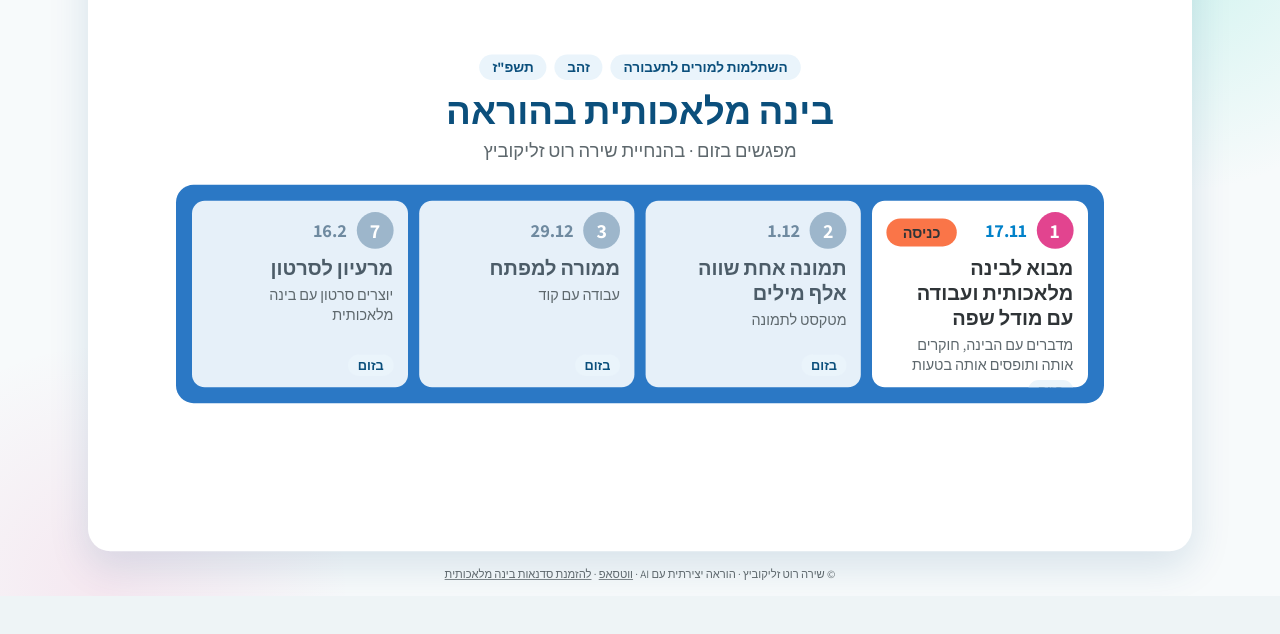
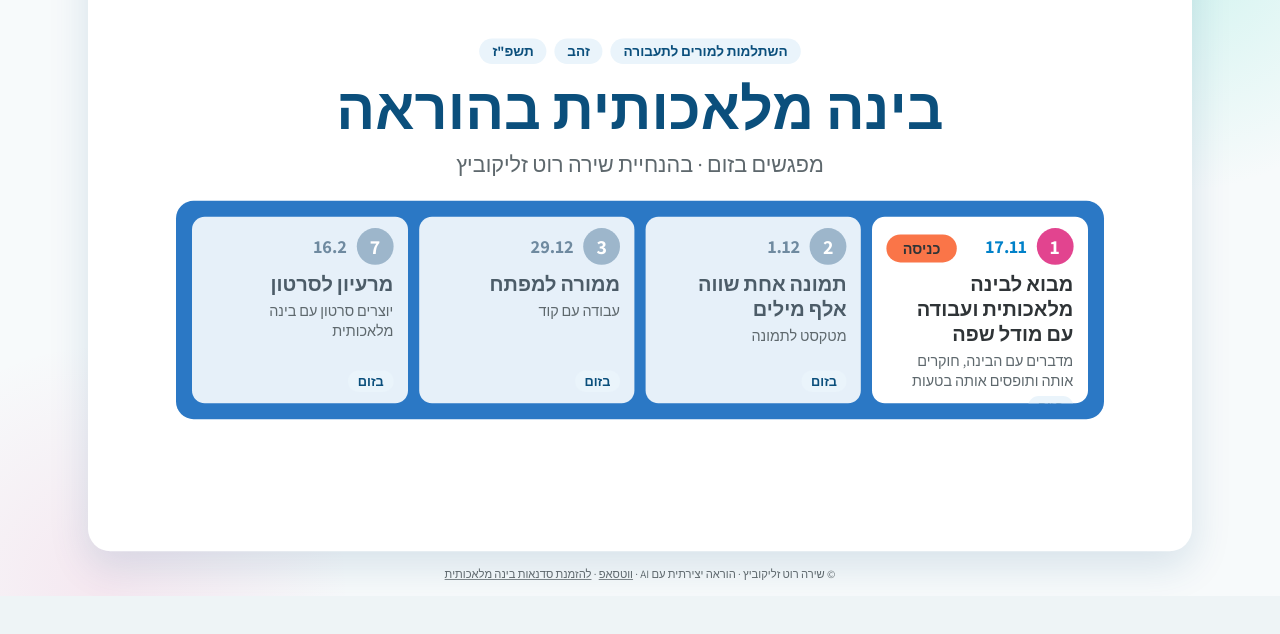
Before and after one commit to shirazel/tahbura, a plain HTML site: page index.html in a window 1280 px wide. Shown: the part 164-798 px from the top of the page. Drawn offline with Linux system fonts and the light colour scheme.

Commit message:
כותרת גדולה בעמוד השער
Co-Authored-By: Claude Opus 5.5 <noreply@anthropic.com>

```diff
--- a/index.html
+++ b/index.html
@@ -20,8 +20,8 @@ html,body{margin:0;height:100%;overflow:hidden;background:#EEF4F6;font-family:'A
 .logo{position:absolute;top:22px;left:30px;height:66px}
 .eyebrow{display:flex;gap:10px}
 .eyebrow span{background:#EAF4FB;color:var(--deep);border-radius:999px;padding:5px 16px;font-size:17px;font-weight:700}
-h1{margin:12px 0 0;font-size:46px;font-weight:700;color:var(--deep);text-align:center;line-height:1.15}
-.sub{margin:8px 0 0;font-size:23px;color:var(--muted);text-align:center}
+h1{margin:14px 0 0;font-size:72px;font-weight:700;color:var(--deep);text-align:center;line-height:1.15}
+.sub{margin:10px 0 0;font-size:27px;color:var(--muted);text-align:center}
 
 /* המפגשים: לוח כחול עם כרטיסים לבנים, כמו במסך השיעור */
 .grid{flex:0 0 auto;width:92%;display:grid;grid-template-columns:repeat(4,minmax(0,1fr));grid-auto-rows:233px;gap:14px;margin:28px 0 18px;background:var(--panel);border-radius:22px;padding:20px}
```
